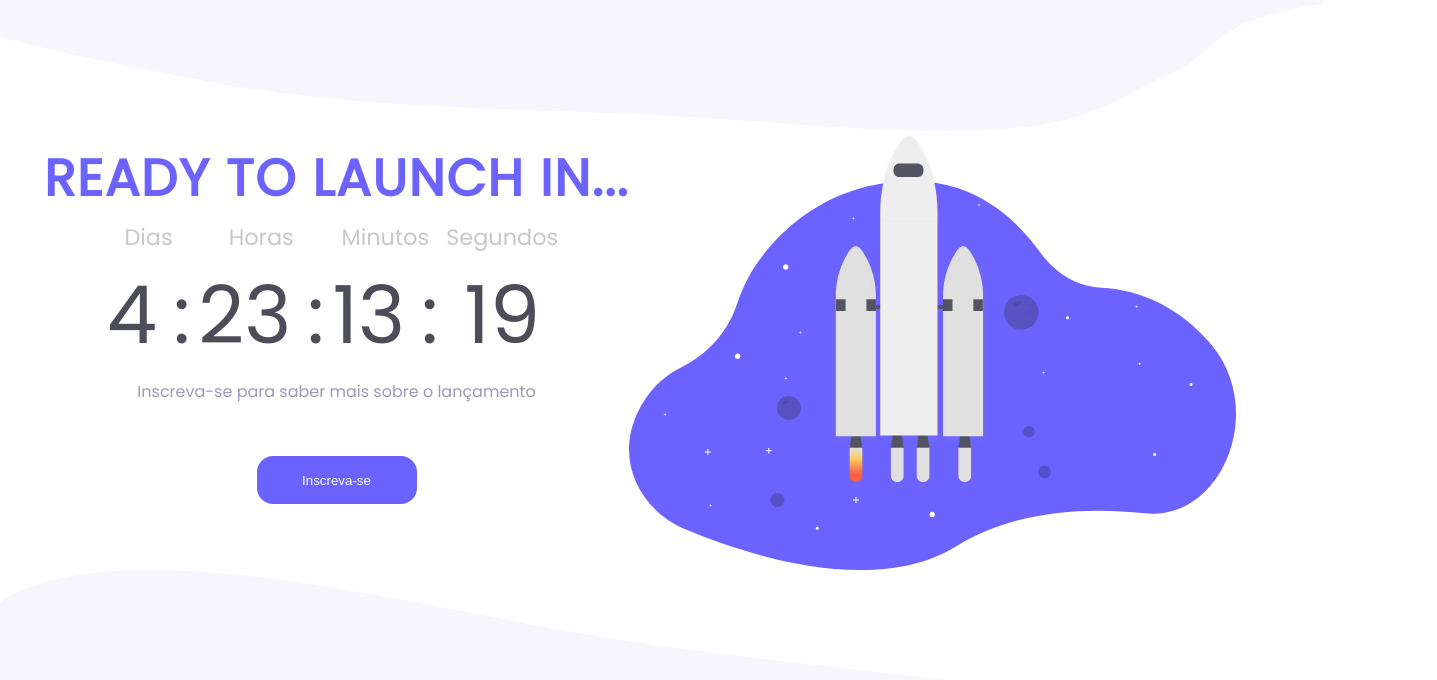
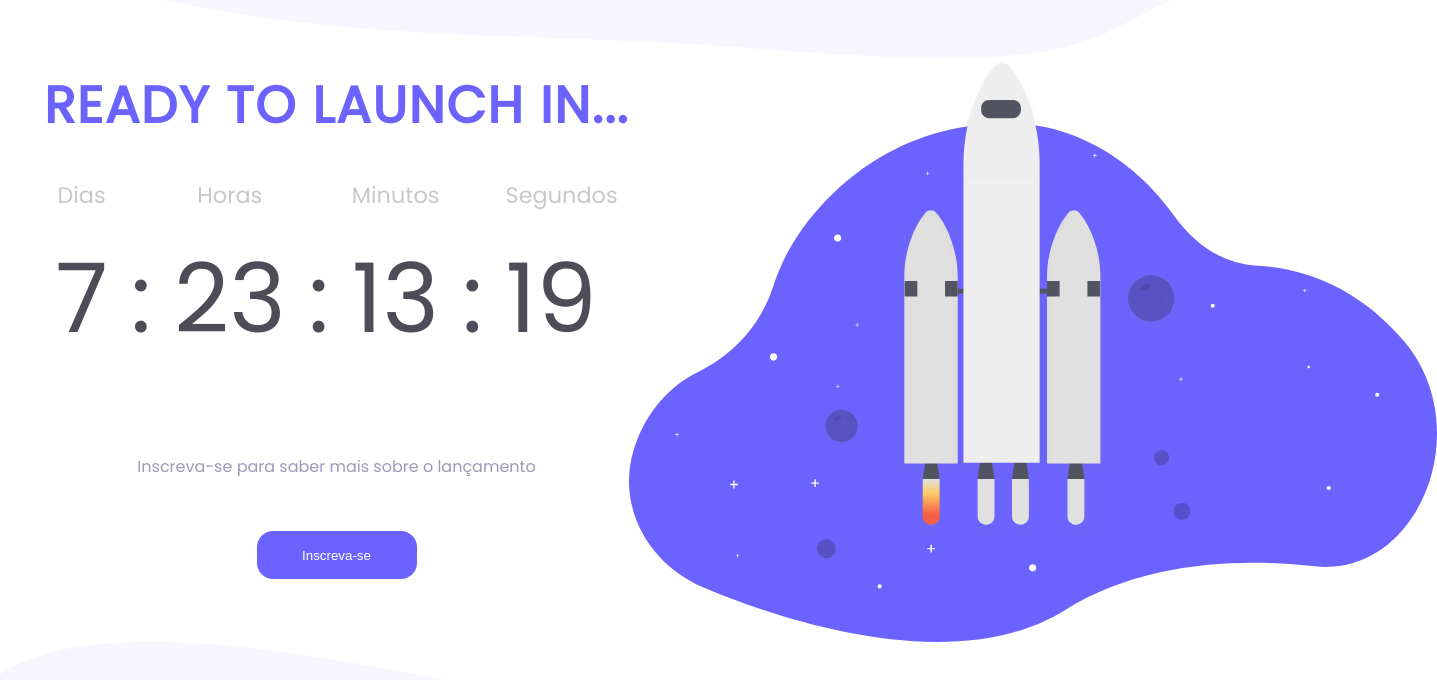
Before and after one commit to lucasluiz19/Countdown-rocketseat, a plain HTML site: page index.html in a window 1280 px wide. Shown: the whole page, 1437 px wide, since content can reach past the window. Drawn offline with Linux system fonts and the light colour scheme.

Commit message:
finsh-commit

```diff
--- a/index.html
+++ b/index.html
@@ -14,31 +14,31 @@
             <div class="content-left">
                 <p class="ready">Ready to launch in...</p>
                 <div class="content-countdown">
-                    <div class="card-countdown">
-                        <p class="text_card">Dias</p>
-                        <div class="info-card days">
-                            <p id="days">0</p> <span class="ponto">:</span>
-                        </div>
+                    <div class="content-info">
+                        <p class="content-days">Dias</p>
+                        <p class="content-value" id="days">0</p>
                     </div>
-                    <div class="card-countdown">
-                        <p class="text_card">horas</p>
-                        <div class="info-card hours">
-                            <p id="hours">0</p> <span class="ponto">:</span>
-                        </div>
+                    <div  class="content-ponts">
+                        <p class="content-value" > : </p>
                     </div>
-                    <div class="card-countdown">
-                        <p class="text_card">minutos</p>
-                        <div class="info-card minutes">
-                            <p id="minutes">0</p> <span class="ponto">:</span>
-                        </div>
+                    <div class="content-info">
+                        <p class="content-days">Horas</p>
+                        <p class="content-value" id="hours">0</p>
                     </div>
-                    <div class="card-countdown">
-                        <p class="text_card">segundos</p>
-                        <div class="info-card seconds">
-                            <p id="seconds">0</p>
-                        </div>
+                    <div class="content-ponts" >
+                        <p class="content-value"> : </p>
                     </div>
-
+                    <div class="content-info">
+                        <p class="content-days">Minutos</p>
+                        <p class="content-value" id="minutes">0</p>
+                    </div>
+                    <div class="content-ponts">
+                        <p class="content-value"> : </p>
+                    </div>
+                    <div class="content-info">
+                        <p class="content-days">Segundos</p>
+                        <p class="content-value" id="seconds">0</p>
+                    </div>
                 </div>
                 <p class="subscribed-text">Inscreva-se para saber mais sobre o lançamento</p>
                 <button class="subscribed">Inscreva-se</button>
--- a/script.js
+++ b/script.js
@@ -5,12 +5,13 @@ const minuteselements=document.getElementById('minutes');
 const secondselements=document.getElementById('seconds');
 
 //data desejada de projeto
-const dataprog=" 16 aug 2022";
+const dataprog="19 aug 2022 ";//dd/mm/aa
 
 //inicia a função
 function countdown() {
-    const dateNewProject= new Date(dataprog);
-    const currentDate= new Date();
+    const dateNewProject= new Date(dataprog);//atribui a const dataprog, que é a data desejada em new date()
+    const currentDate= new Date(); //data atua !
+
 
     const totalSeconds=(dateNewProject - currentDate) / 1000;
     const days= Math.floor(totalSeconds / 3600 / 24);
@@ -19,15 +20,15 @@ function countdown() {
     const seconds=Math.floor(totalSeconds) % 60;
 
     dayselements.innerHTML= days;
-    hourselements.innerHTML=formatTime(hours)
+    hourselements.innerHTML=formatTime(hours);//passa a função de add um zero
     minuteselements.innerHTML=formatTime(minutes) ;
     secondselements.innerHTML=formatTime(seconds) ;
 
 
 }
-function formatTime(time) {
-    return time <10 ? `0 ${time}`: time;
+function formatTime(time) {//função para adicionar um zero quando o numero da hora, minuto e segundo estiver menor que 10
+    return time <10 ? `0${time}`: time;
 
 }
-countdown();
-setInterval(countdown, 1000);
+countdown();//executa a função pricipal
+setInterval(countdown, 1000);//passa um intervalo para a a função de 1000 ms... Ela executa uma função de retorno após determinado tempo.
--- a/style.css
+++ b/style.css
@@ -34,11 +34,6 @@ main{
     flex: 1;
 
 }
-
-.content-countdown{
-    display: flex;
-
-}
 .ready{
     font-family: 'Poppins';
     font-style: normal;
@@ -47,15 +42,24 @@ main{
     line-height: 5.4rem;
     letter-spacing: 0.105rem;
     text-transform: uppercase;
-    color: #6C63FF
+    color: #6C63FF;
+    margin-bottom: 1.9rem;
+
+
 }
-.card-countdown{
+.content-countdown{
+    width: 100%;
+    display: flex;
+    flex-direction: row;
+    justify-content: space-around;
+    margin-bottom: 4rem;
+}
+.content-info{
     display: flex;
     flex-direction: column;
-    text-align: center;
-    margin-right: 0.5rem;
 }
-.text_card{
+.content-days{
+    width: 100%;
     font-family: 'Poppins';
     font-style: normal;
     font-weight: 300;
@@ -63,21 +67,24 @@ main{
     line-height: 2.1rem;
     text-transform: capitalize;
     color: #C8C8C8;
-
+    display: flex;
+    justify-content: center;
 
 
 }
-.info-card{
-    display: flex;
-    justify-content: center;
+.content-value{
     font-family: 'Poppins';
     font-style: normal;
     font-weight: 400;
-    font-size: 5rem;
+    font-size: 6rem;
+    line-height: 10.8rem;
     color: #4D4C59;
 
-    width: 100%;
-    gap: 1rem;
+}
+.content-ponts{
+    display: flex;
+    flex-direction: column;
+    justify-content: end;
 }
 .subscribed-text{
     font-family: 'Poppins';
@@ -91,6 +98,7 @@ main{
 .subscribed{
     width: 10rem;
     height: 3rem;
+    margin-bottom: 3.9rem;
     color: #ffffff;
     background: #6C63FF;
     border-radius: 1.0rem;
```
